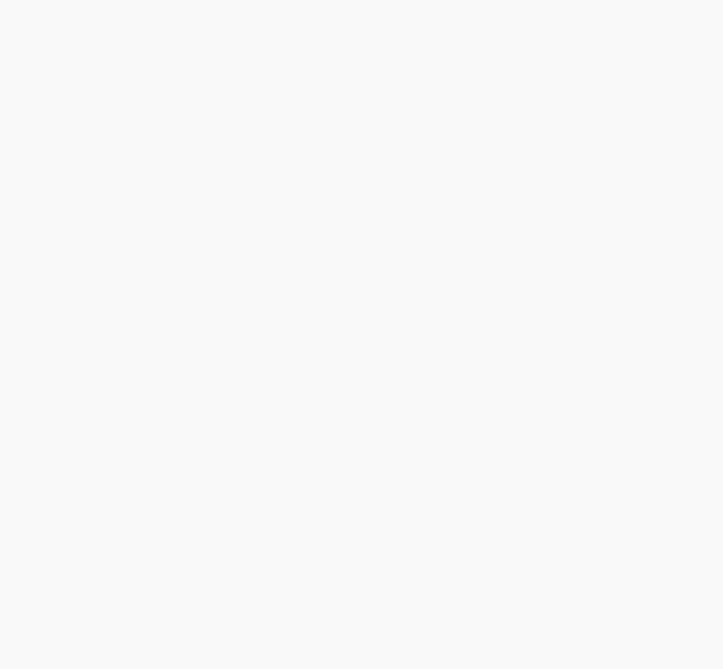
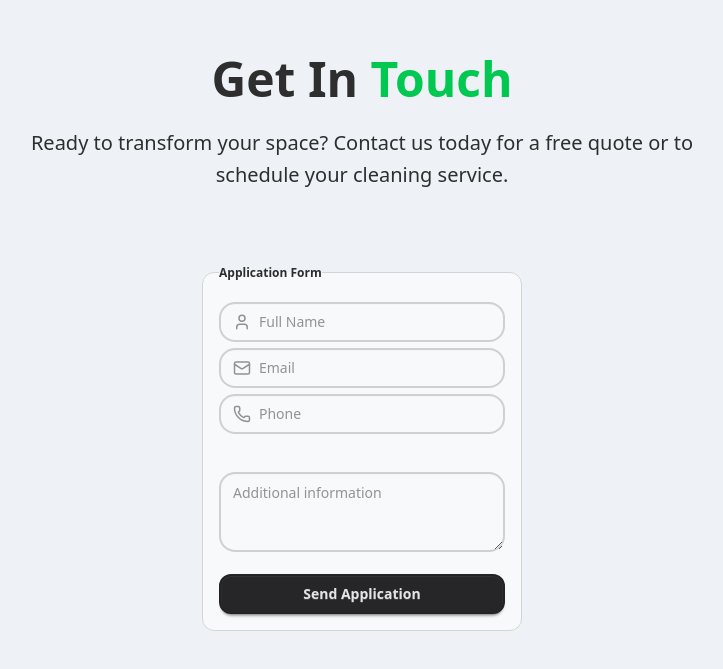
Before and after one commit to levladik/clean_cleanom, a Next.js app: page / in a window 1280 px wide. Shown: the part 5423-6092 px from the top of the page, without its empty margins (278-1001 px from the left). Before the commit the page ends 5414 px from the top, so only its background shows below. Built offline with nearby package versions, Linux system fonts and the light colour scheme.

Commit message:
feat: add Application component with form for user input

```diff
--- /dev/null
+++ b/src/app/components/sections/Application/Application.tsx
@@ -0,0 +1,19 @@
+import Form from './Form'
+
+const Application = () => {
+  return (
+    <section className="flex flex-col items-center my-16">
+      <div className="text-center mb-16">
+        <h2 className="text-4xl lg:text-5xl font-bold text-foreground mb-6">
+          Get In
+          <span className="text-primary"> Touch</span>
+        </h2>
+        <p className="text-xl text-muted-foreground max-w-2xl mx-auto leading-relaxed">
+          Ready to transform your space? Contact us today for a free quote or to schedule your cleaning service.
+        </p>
+      </div>
+      <Form />
+    </section>
+  )
+}
+export default Application
--- /dev/null
+++ b/src/app/components/sections/Application/Form.tsx
@@ -0,0 +1,50 @@
+import { User, Mail, Phone } from 'lucide-react'
+import React from 'react'
+
+const Form = () => {
+  return (
+    <fieldset className="fieldset bg-base-100 border-base-300 rounded-xl w-xs border p-4">
+      <legend className="fieldset-legend">Application Form</legend>
+
+      <label className="input">
+        <User className="w-5 h-5 opacity-50" />
+        <input
+          placeholder="Full Name"
+          type="text"
+          required
+        />
+      </label>
+
+      <label className="input">
+        <Mail className="w-5 h-5 opacity-50" />
+        <input
+          placeholder="Email"
+          type="email"
+        />
+      </label>
+
+      <label className="input">
+        <Phone className="w-5 h-5 opacity-50" />
+        <input
+          className="tabular-nums"
+          maxLength={10}
+          minLength={10}
+          pattern="[0-9]*"
+          placeholder="Phone"
+          title="Must be 10 digits"
+          type="tel"
+          required
+        />
+      </label>
+      <p className="validator-hint">Must be 10 digits</p>
+      <textarea
+        className="textarea"
+        placeholder="Additional information"
+      ></textarea>
+
+      <button className="btn btn-neutral rounded-xl mt-4">Send Application</button>
+    </fieldset>
+  )
+}
+
+export default Form
--- a/src/app/page.tsx
+++ b/src/app/page.tsx
@@ -5,6 +5,7 @@
  */
 
 import Wrapper from './components/layout/Wrapper'
+import Application from './components/sections/Application/Application'
 import FAQ from './components/sections/FAQ'
 import Features from './components/sections/features/Features'
 import Gallery from './components/sections/gallery/Gallery'
@@ -23,6 +24,7 @@ export default function Home() {
       <Gallery />
       <Testimonials />
       <FAQ />
+      <Application />
     </Wrapper>
   )
 }
```
